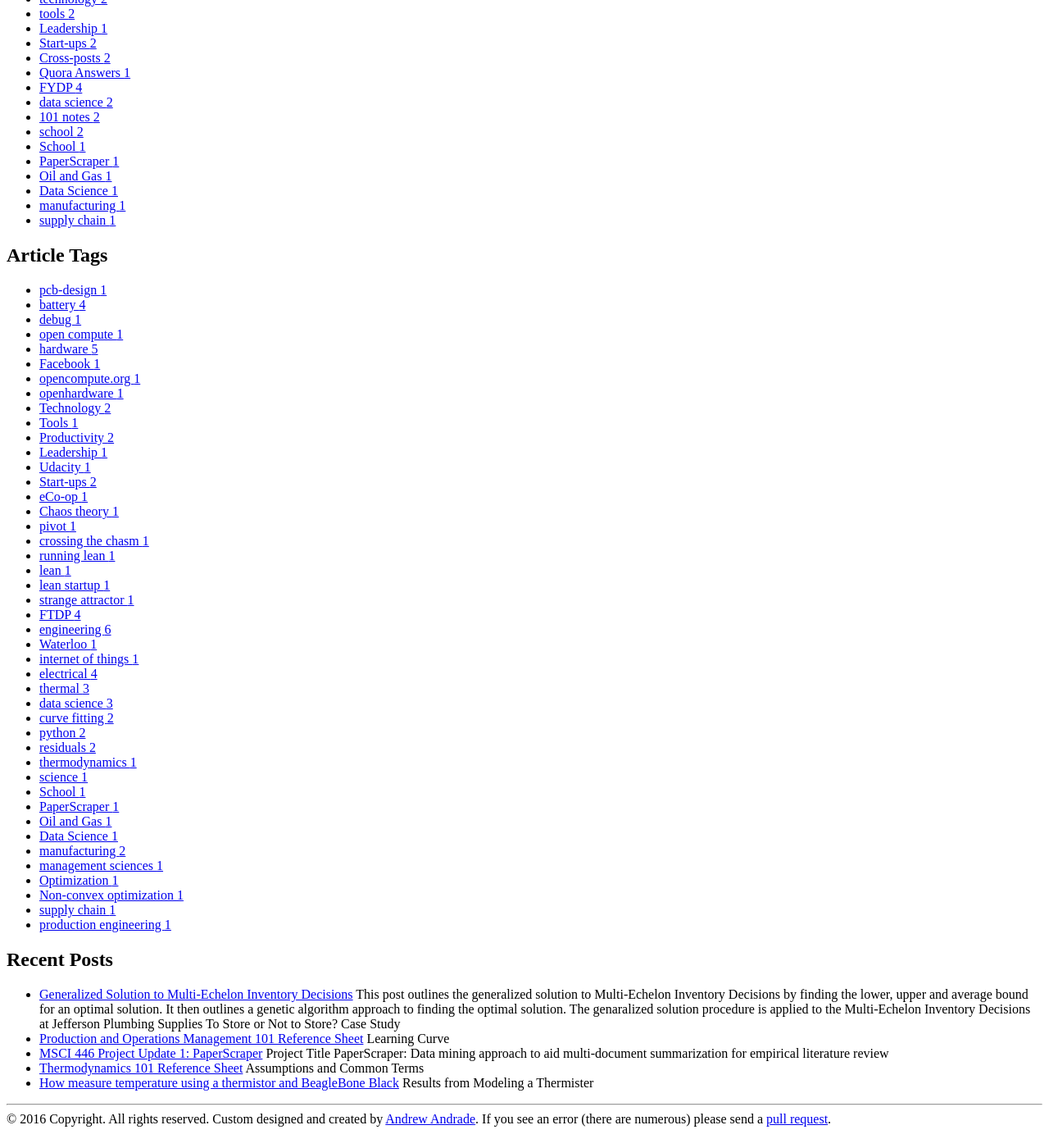
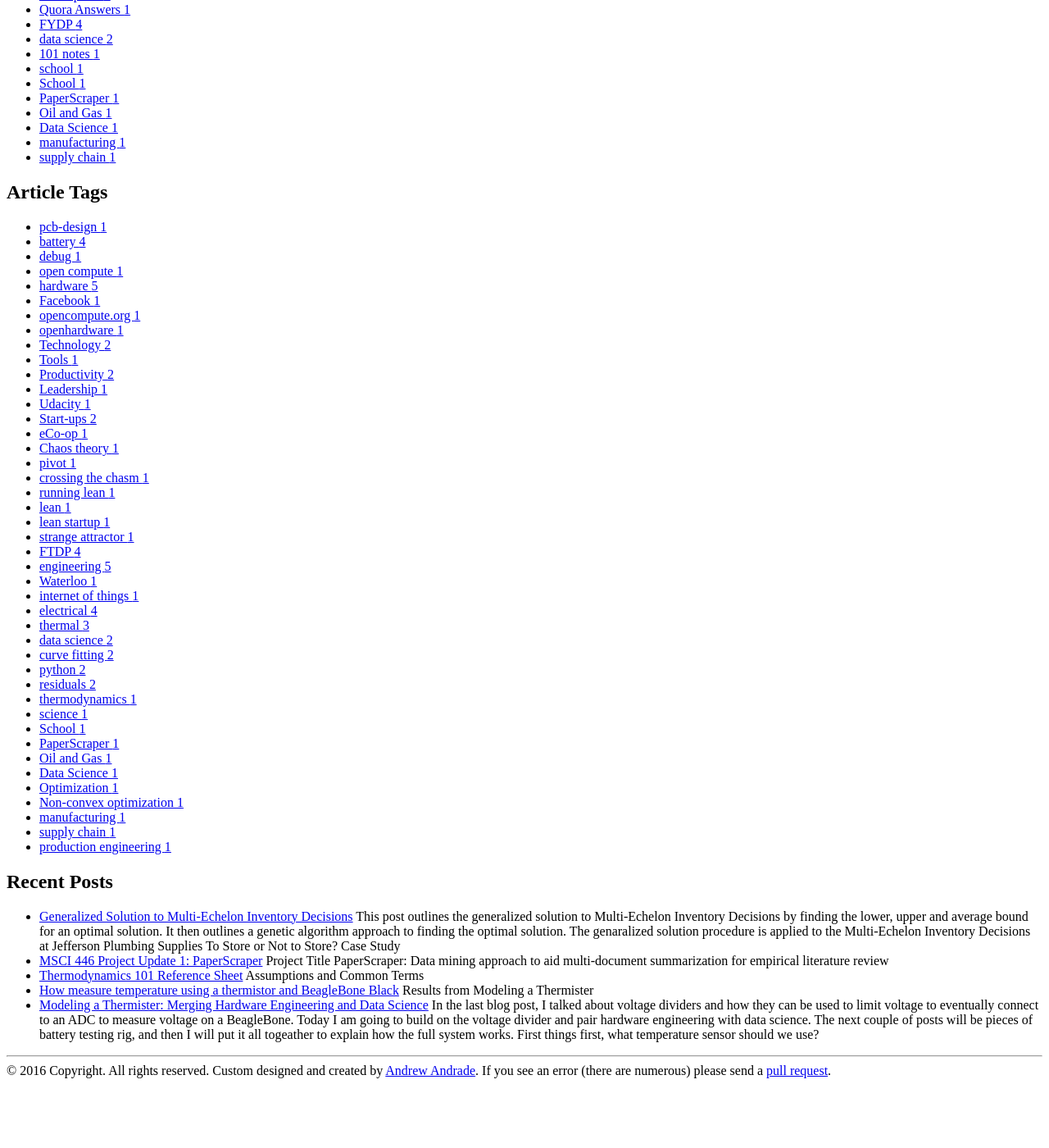
Before and after one commit to mrandrewandrade/blog, a Jekyll site: the page built from index.html, in a window 1280 px wide and 1400 px high, scrolled down 1308 px. Shown: the whole window at 82% size. Built offline with Jekyll 4.4.1, drawn with Linux system fonts in a browser that asks for light colours; nearby versions of some CDN libraries; library files that are not in the unit come from our copies; the list of posts is cut into pages by our own code; comment, search, counter and statistics services are not loaded; after the commit the page ends 2649 px from its top, so only the background shows below that; some of the changed lines change nothing that is shown; some of the changed text lies outside the part shown.

Commit message:
removed posts on production

```diff
--- a/_config.yml
+++ b/_config.yml
@@ -7,7 +7,7 @@ paginate: 10
 description_length: 200
 markdown: kramdown
 encoding: UTF-8
-highlighter: rouge
+highlighter:  pygments
 baseurl:  /blog
 # Themes are encouraged to use these universal variables
 # so be sure to set them if your theme uses them.
--- a/_posts/101/2016-01-16-production-operations-management.md
+++ /dev/null
@@ -1,30 +0,0 @@
----
-layout: post
-title: "Production and Operations Management 101 Reference Sheet"
-category: [101 notes, school]
-tags: [engineering, manufacturing, data science, management sciences]
-last_updated: 2016-01-16
----
-
-# Learning Curve
-
-Given Y(u) is the number of time units to produce the uth unit, then using $$Y(u) = au^{-b}
-
-Now to describe the % decline in labour hours to produce 2n compared to hours required to produce item 2n compaures to the hours required to produce item n:
-
-$$\frac{Y(2u)}{Y(u)} = \frac{a (2u)^{-b}}{a (u)^{-b}} = 2^{-b}$$
-
-Since 80% is a historically determined learning curve, $$ 2^{-b} = 0.8$$:
-$$ b = \frac{-ln 0.8}{ln 2} = 0.322$$
-
-# Timing Capacity Additions
-
-D = annual increase in demand, x = time intervals between capacity additions, r = annual discount rate (compounded continously), f(y) = cost of operating a plant of capacity y.  Now given C(x) is the total discounted cost of all capacity additions over an infinite horizon, if new plants are built even x units of time:
-
-$$ C(x) = \frac{f(xD)}{(1-e^{-rx}}
-
-TODO: Understand the next equations better, before writing them here.
-
-# Inventory Control Under Known Demand
-
-Holding or Carrying cost ($$h = Ic$$) where h is the holding cost, I is the annual interest rate, and c is the $ per unit of inventory.
```
